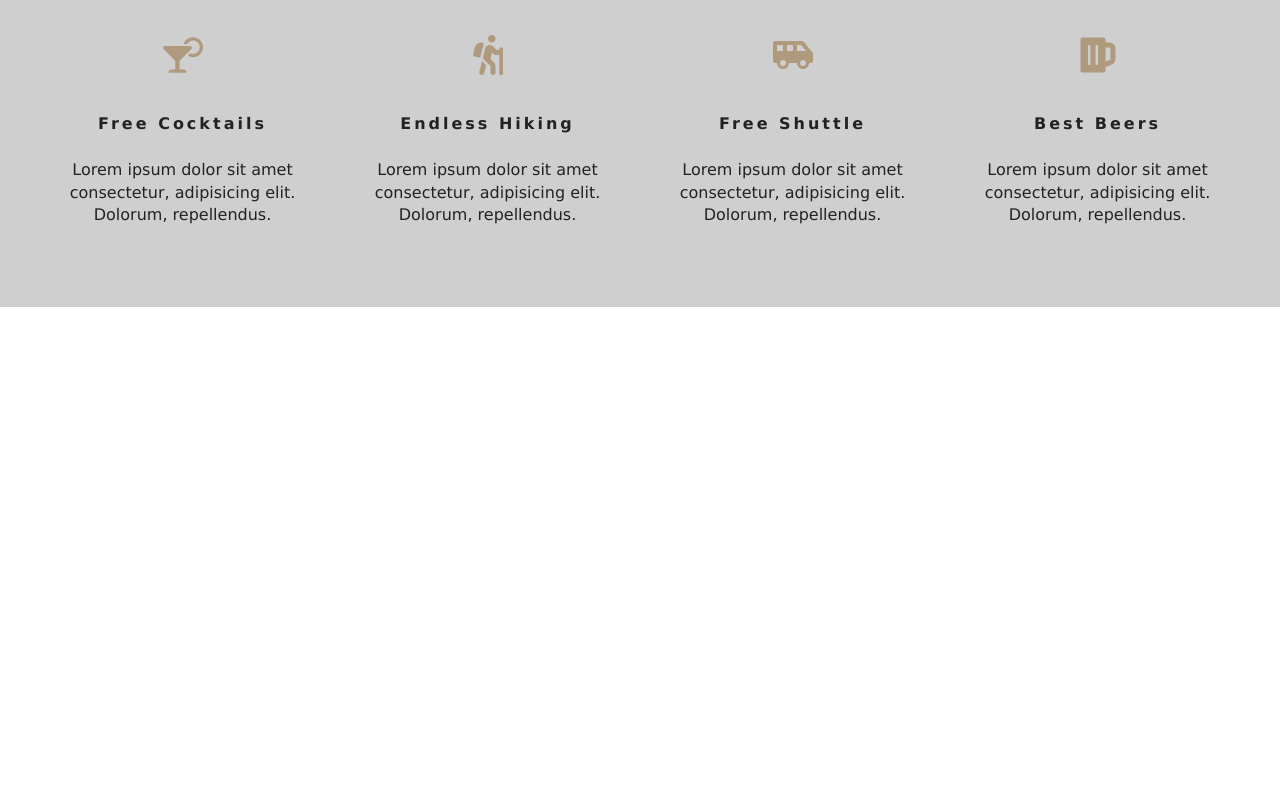
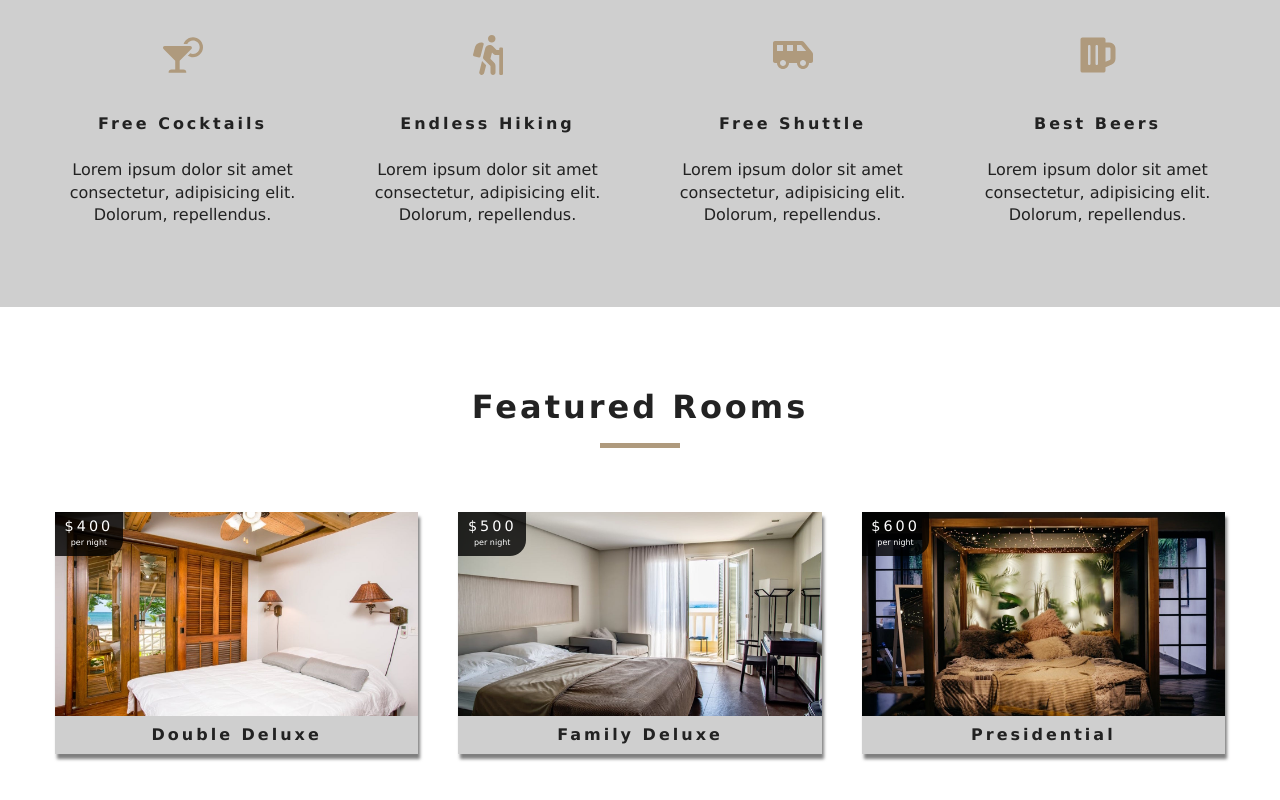
Before and after one commit to BlondeauJulien/hotelSiteWithContentful, a React (Create React App) app: page / in a window 1280 px wide. Shown: the part 972-1772 px from the top of the page. Before the commit the page ends 1279 px from the top, so only its background shows below. Built offline with nearby package versions, Linux system fonts and the light colour scheme.

Commit message:
loading - featured rooms component - room card component

```diff
--- /dev/null
+++ b/src/components/FeaturedRooms.js
@@ -0,0 +1,31 @@
+import React, { Component } from 'react';
+
+import { RoomContext } from '../context';
+import Loading from './Loading';
+import Room from './Room';
+import Title from './Title';
+
+
+export default class FeaturedRooms extends Component {
+  static contextType = RoomContext;
+
+  render() {
+    let {loading, featuredRooms: rooms } = this.context;
+
+    rooms = rooms.map(room => {
+      return <Room key={room.id} room={room} />
+    })
+
+    return (
+      <section className="featured-rooms">
+        <Title title='featured rooms'/>
+        <div className="featured-rooms-center">
+          {
+            loading ? <Loading /> : rooms
+          }
+        </div>
+
+      </section>
+    )
+  }
+}
--- /dev/null
+++ b/src/components/Loading.js
@@ -0,0 +1,13 @@
+import React from 'react';
+import loadingGif from '../images/gif/loading-arrow.gif'
+
+const Loading = () => {
+  return (
+    <div className="loading">
+      <h4>rooms data loading...</h4>
+      <img src={loadingGif} alt="" />
+    </div>
+  )
+}
+
+export default Loading;
--- /dev/null
+++ b/src/components/Room.js
@@ -0,0 +1,35 @@
+import React from 'react';
+
+import PropTypes from "prop-types";
+import { Link } from 'react-router-dom'
+import defaultImg from "../images/room-1.jpeg";
+
+const Room = ({ room }) => {
+  const { name, slug, images, price } = room;
+  return (
+    <article className="room">
+      <div className="img-container">
+        <img src={images[0] || defaultImg} alt="single room" />
+        <div className="price-top">
+          <h6>${price}</h6>
+          <p>per night</p>
+        </div>
+        <Link to={`/rooms/${slug}`} className="btn-primary room-link">
+          features
+        </Link>
+      </div>
+      <p className="room-info">{name}</p>
+    </article>
+  )
+}
+
+Room.propTypes = {
+  room: PropTypes.shape({
+    name: PropTypes.string.isRequired,
+    slug: PropTypes.string.isRequired,
+    images: PropTypes.arrayOf(PropTypes.string).isRequired,
+    price: PropTypes.number.isRequired
+  })
+};
+
+export default Room
--- a/src/context.js
+++ b/src/context.js
@@ -1,13 +1,42 @@
 import React, { Component, createContext } from 'react';
+import items from './data';
 
 const RoomContext = createContext();
 
 export default class RoomProvider extends Component {
-  state={}
+  state={
+    rooms: [],
+    sortedRooms: [],
+    featuredRooms: [],
+    loading: true
+  }
+
+  componentDidMount() {
+    let rooms = this.formatData(items);
+    let featuredRooms = rooms.filter(room => room.featured === true);
+
+    this.setState({
+      rooms,
+      featuredRooms,
+      sortedRooms: rooms,
+      loading: false
+    })
+  }
+
+  formatData(items) {
+    let tempItems = items.map(item => {
+      let id = item.sys.id;
+      let images = item.fields.images.map(image => image.fields.file.url);
+
+      let room = { ...item.fields, images, id };
+      return room;
+    });
+    return tempItems;
+  }
 
   render() {
     return (
-      <RoomContext.Provider value="hello">
+      <RoomContext.Provider value={{...this.state }}>
         { this.props.children }
       </RoomContext.Provider>
     )
--- a/src/pages/Home.js
+++ b/src/pages/Home.js
@@ -5,6 +5,7 @@
 import Hero from "../components/Hero";
 import Banner from "../components/Banner";
 import Services from "../components/Services";
+import FeaturedRooms from '../components/FeaturedRooms';
 
 
 const Home = () => {
@@ -18,6 +19,7 @@
         </Banner>
       </Hero>
       <Services />
+      <FeaturedRooms />
     </Fragment>
   )
 }
```
